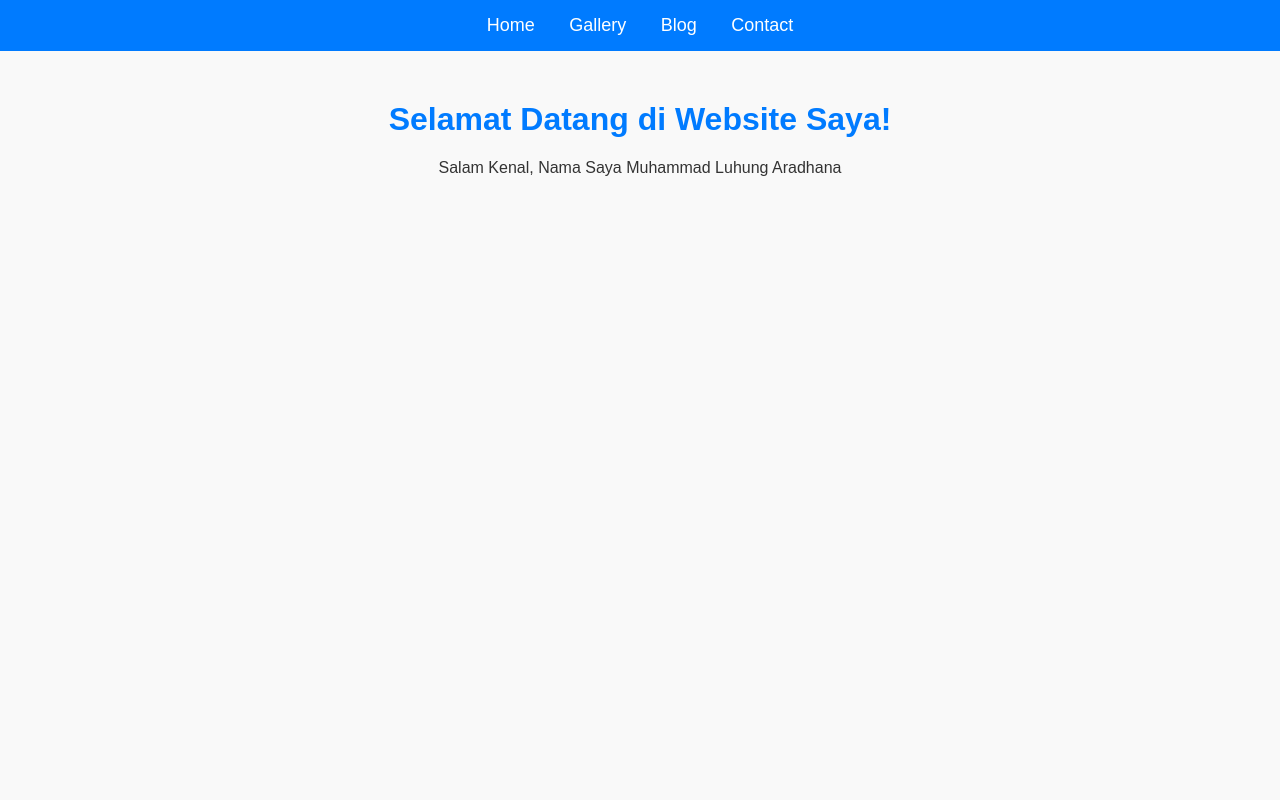
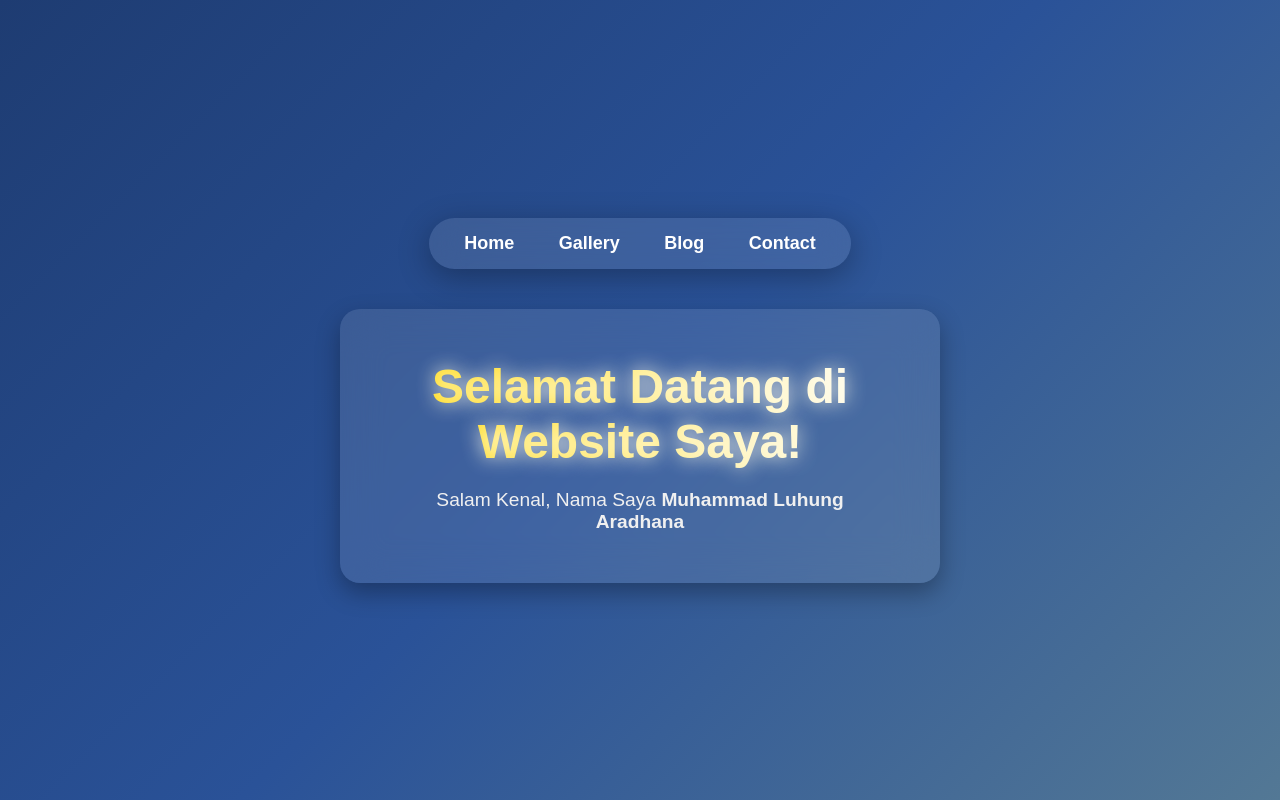
Before and after one commit to Luhungaradhana/Luhungaradhana.github.io, a plain HTML site: page index.html in a window 1280 px wide. Drawn offline with Linux system fonts and the light colour scheme.

Commit message:
memperbarui css2

```diff
--- a/index.html
+++ b/index.html
@@ -5,46 +5,139 @@
     <meta name="viewport" content="width=device-width, initial-scale=1.0">
     <title>Home - Website Sederhana</title>
     <style>
-        body {
-            font-family: Arial, sans-serif;
-            background-color: #f9f9f9;
-            color: #333;
+        /* Reset Dasar */
+        * {
             margin: 0;
             padding: 0;
+            box-sizing: border-box;
+            font-family: 'Poppins', sans-serif;
+            scroll-behavior: smooth;
         }
+
+        /* Background Gradient dengan Efek Futuristik */
+        body {
+            background: linear-gradient(135deg, #1e3c72, #2a5298, #537895);
+            color: white;
+            display: flex;
+            flex-direction: column;
+            align-items: center;
+            min-height: 100vh;
+            justify-content: center;
+        }
+
+        /* Navbar dengan Efek Glassmorphism */
         .navbar {
-            background-color: #007bff;
-            padding: 15px 0;
+            background: rgba(255, 255, 255, 0.1);
+            backdrop-filter: blur(15px);
+            padding: 15px;
+            border-radius: 50px;
+            box-shadow: 0 8px 32px rgba(0, 0, 0, 0.3);
+            display: inline-block;
+            margin-bottom: 40px;
+            animation: fadeInDown 1s ease-out;
         }
+
+        @keyframes fadeInDown {
+            from {
+                opacity: 0;
+                transform: translateY(-40px);
+            }
+            to {
+                opacity: 1;
+                transform: translateY(0);
+            }
+        }
+
         .navbar a {
             color: white;
             text-decoration: none;
-            margin: 0 15px;
+            margin: 0 20px;
             font-size: 18px;
+            font-weight: 600;
+            transition: all 0.3s ease;
         }
+
         .navbar a:hover {
-            text-decoration: underline;
+            color: #FFD700;
+            transform: translateY(-3px);
+            text-shadow: 0 0 8px #FFD700;
         }
+
+        /* Container dengan Efek Glass */
         .container {
-            margin-top: 50px;
+            text-align: center;
+            background: rgba(255, 255, 255, 0.1);
+            backdrop-filter: blur(20px);
+            padding: 50px;
+            border-radius: 20px;
+            max-width: 600px;
+            box-shadow: 0 10px 25px rgba(0, 0, 0, 0.3);
+            animation: fadeInUp 1.2s ease-out;
         }
+
+        @keyframes fadeInUp {
+            from {
+                opacity: 0;
+                transform: translateY(40px);
+            }
+            to {
+                opacity: 1;
+                transform: translateY(0);
+            }
+        }
+
         h1 {
-            color: #007bff;
+            font-size: 3rem;
+            margin-bottom: 20px;
+            background: linear-gradient(90deg, #FFD700, #FFF);
+            background-clip: text;
+            color: transparent;
+            animation: glow 1.5s infinite alternate;
+        }
+
+        @keyframes glow {
+            from {
+                text-shadow: 0 0 8px #FFD700;
+            }
+            to {
+                text-shadow: 0 0 20px #FFF;
+            }
+        }
+
+        p {
+            color: #f0f0f0;
+            font-size: 1.2rem;
+        }
+
+        /* Responsive Desain */
+        @media (max-width: 600px) {
+            .navbar a {
+                margin: 0 10px;
+                font-size: 16px;
+            }
+            h1 {
+                font-size: 2.5rem;
+            }
+            p {
+                font-size: 1rem;
+            }
         }
     </style>
 </head>
 <body>
 
-    <div class="navbar" align="center">
+    <!-- Navbar -->
+    <div class="navbar">
         <a href="index.html">Home</a>
         <a href="gallery.html">Gallery</a>
         <a href="blog.html">Blog</a>
         <a href="contact.html">Contact</a>
     </div>
 
-    <div class="container" align="center">
+    <!-- Container -->
+    <div class="container">
         <h1>Selamat Datang di Website Saya!</h1>
-        <p>Salam Kenal, Nama Saya Muhammad Luhung Aradhana</p>
+        <p>Salam Kenal, Nama Saya <strong>Muhammad Luhung Aradhana</strong></p>
     </div>
 
 </body>
```
Also changed, not shown: gallery.html (+66 -18 lines).
